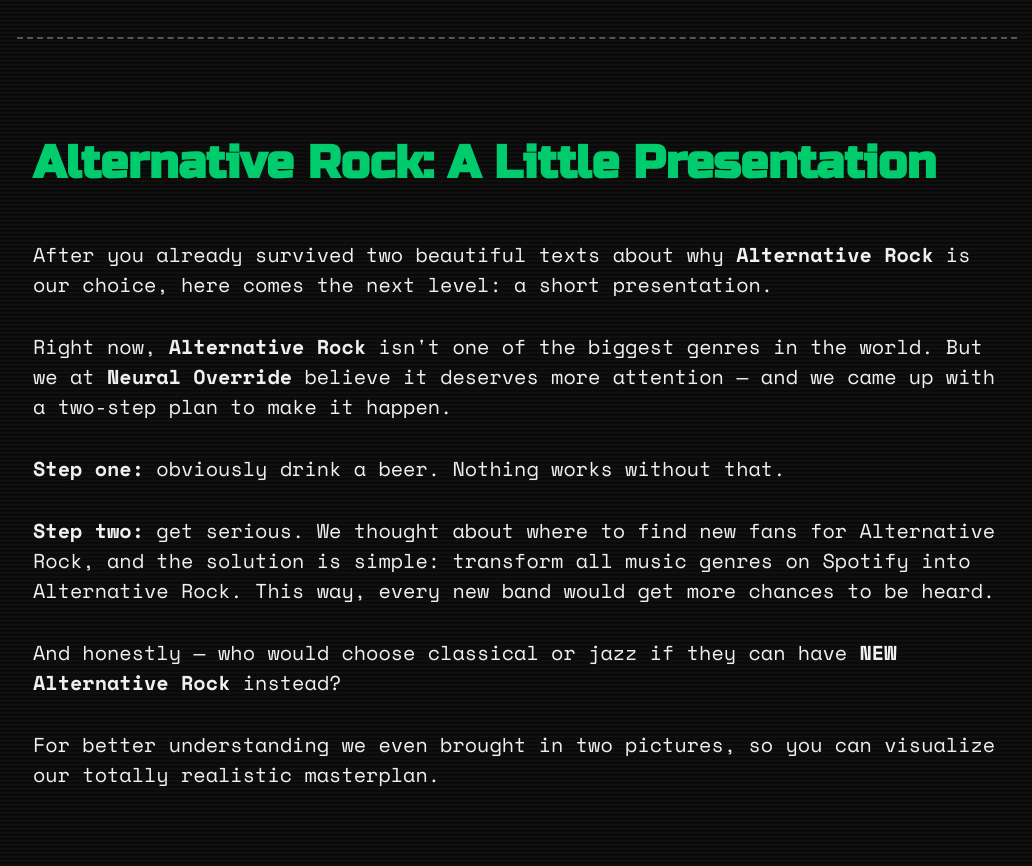
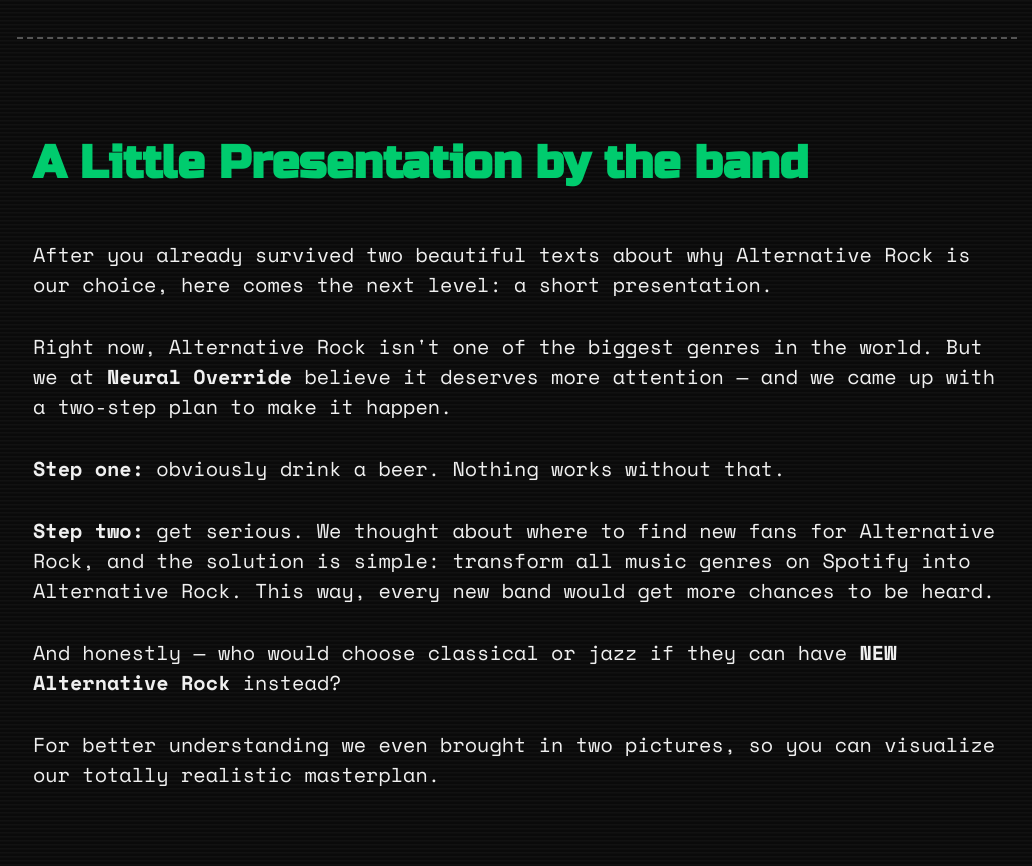
Before and after one commit to dmk07official/Neural-Override, a plain HTML site: page alternative-rock.html in a window 1280 px wide. Shown: the part 1800-2666 px from the top of the page, without its empty margins (123-1155 px from the left). Drawn offline with Linux system fonts and the light colour scheme; some packages are replaced by stand-ins of ours.

Commit message:
Add files via upload

```diff
--- a/alternative-rock.html
+++ b/alternative-rock.html
@@ -141,9 +141,9 @@
 </section>
 
 <section class="description fade-in" style="border-bottom:none">
-<h2>Alternative Rock: A Little Presentation</h2>
-<p class="description-text">After you already survived two beautiful texts about why <strong>Alternative Rock</strong> is our choice, here comes the next level: a short presentation.</p>
-<p class="description-text">Right now, <strong>Alternative Rock</strong> isn't one of the biggest genres in the world. But we at <strong>Neural Override</strong> believe it deserves more attention — and we came up with a two-step plan to make it happen.</p>
+<h2>A Little Presentation by the band</h2>
+<p class="description-text">After you already survived two beautiful texts about why Alternative Rock is our choice, here comes the next level: a short presentation.</p>
+<p class="description-text">Right now, Alternative Rock isn't one of the biggest genres in the world. But we at <strong>Neural Override</strong> believe it deserves more attention — and we came up with a two-step plan to make it happen.</p>
 <p class="description-text"><strong>Step one:</strong> obviously drink a beer. Nothing works without that.</p>
 <p class="description-text"><strong>Step two:</strong> get serious. We thought about where to find new fans for Alternative Rock, and the solution is simple: transform all music genres on Spotify into Alternative Rock. This way, every new band would get more chances to be heard.</p>
 <p class="description-text">And honestly — who would choose classical or jazz if they can have <strong>NEW Alternative Rock</strong> instead?</p>
```
